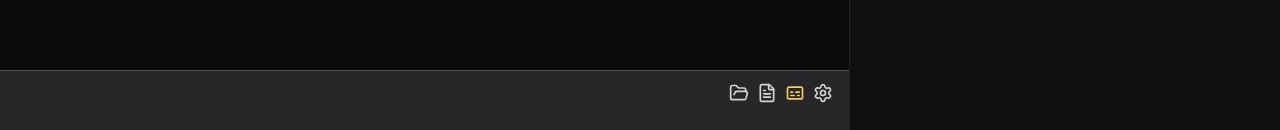
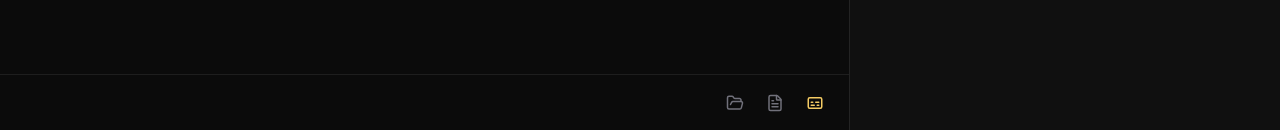
Before and after one commit to avonyu/cadence-desktop, a React (Vite) app: page / in a window 1280 px wide. Shown: the part 670-800 px from the top of the page. Built offline with nearby package versions, Linux system fonts and the light colour scheme.

Commit message:
Redesign video player controls with improved styling
Reduced video player max height and redesigned the control bar with
rounded buttons, better hover states, and commented out the unused
settings button.

```diff
--- a/src/pages/PlayerPage.tsx
+++ b/src/pages/PlayerPage.tsx
@@ -169,7 +169,7 @@ export const PlayerPage = () => {
       <main className="relative flex min-h-0 flex-col border-r border-white/10 bg-[#0b0b0b]">
         <div className="min-h-0 flex-1 px-3 py-4">
           {/* Video Player */}
-          <div className="max-h-200 p-4 relative mx-auto aspect-video min-w-200 overflow-hidden bg-black shadow-2xl shadow-black/60">
+          <div className="max-h-140 p-4 relative mx-auto aspect-video min-w-200 overflow-hidden bg-black shadow-2xl shadow-black/60">
             <VideoPlayer
               src={videoSrc}
               videoRef={videoRef}
@@ -197,30 +197,38 @@ export const PlayerPage = () => {
         </div>
 
         {/* Controls */}
-        <div className="mt-auto h-15 px-4 py-3 border-t border-t-zinc-600 w-full bg-zinc-800">
-          <div className="flex justify-end items-center gap-2 text-zinc-300">
+        <div className="mt-auto z-100 flex h-14 items-center justify-end gap-1 border-t border-white/8 px-4 bg-[#0b0b0b]">
           <button
-              className="transition hover:text-white"
+            className="flex size-9 items-center justify-center rounded-md text-zinc-500 transition hover:bg-white/5 hover:text-zinc-200"
             onClick={handleOpenFile}
             title="Open Video"
           >
-              <FolderOpen size={20} />
+            <FolderOpen size={18} />
           </button>
           <button
-              className="transition hover:text-white"
+            className="flex size-9 items-center justify-center rounded-md text-zinc-500 transition hover:bg-white/5 hover:text-zinc-200"
             onClick={handleLoadSubtitle}
             title="Load Subtitle"
           >
-              <FileText size={20} />
+            <FileText size={18} />
           </button>
           <button
-              className={`transition ${sidebarOpen ? "text-[#f5cc64]" : "text-zinc-300 hover:text-white"}`}
+            className={`flex size-9 items-center justify-center rounded-md transition hover:bg-white/5 ${
+              sidebarOpen
+                ? "text-[#f5cc64]"
+                : "text-zinc-500 hover:text-zinc-200"
+            }`}
             onClick={() => setSidebarOpen((open) => !open)}
+            title="Subtitles"
           >
-              <Subtitles size={20} />
+            <Subtitles size={18} />
           </button>
-            <Settings size={20} />
-          </div>
+          {/*<button
+            className="flex size-9 items-center justify-center rounded-md text-zinc-500 transition hover:bg-white/5 hover:text-zinc-200"
+            title="Settings"
+          >
+            <Settings size={18} />
+          </button>*/}
         </div>
       </main>
 
```
Also changed, not shown: 2 other files (tests, documents, lock files or other folders). Lines whose indentation alone changed are shown as unchanged.
